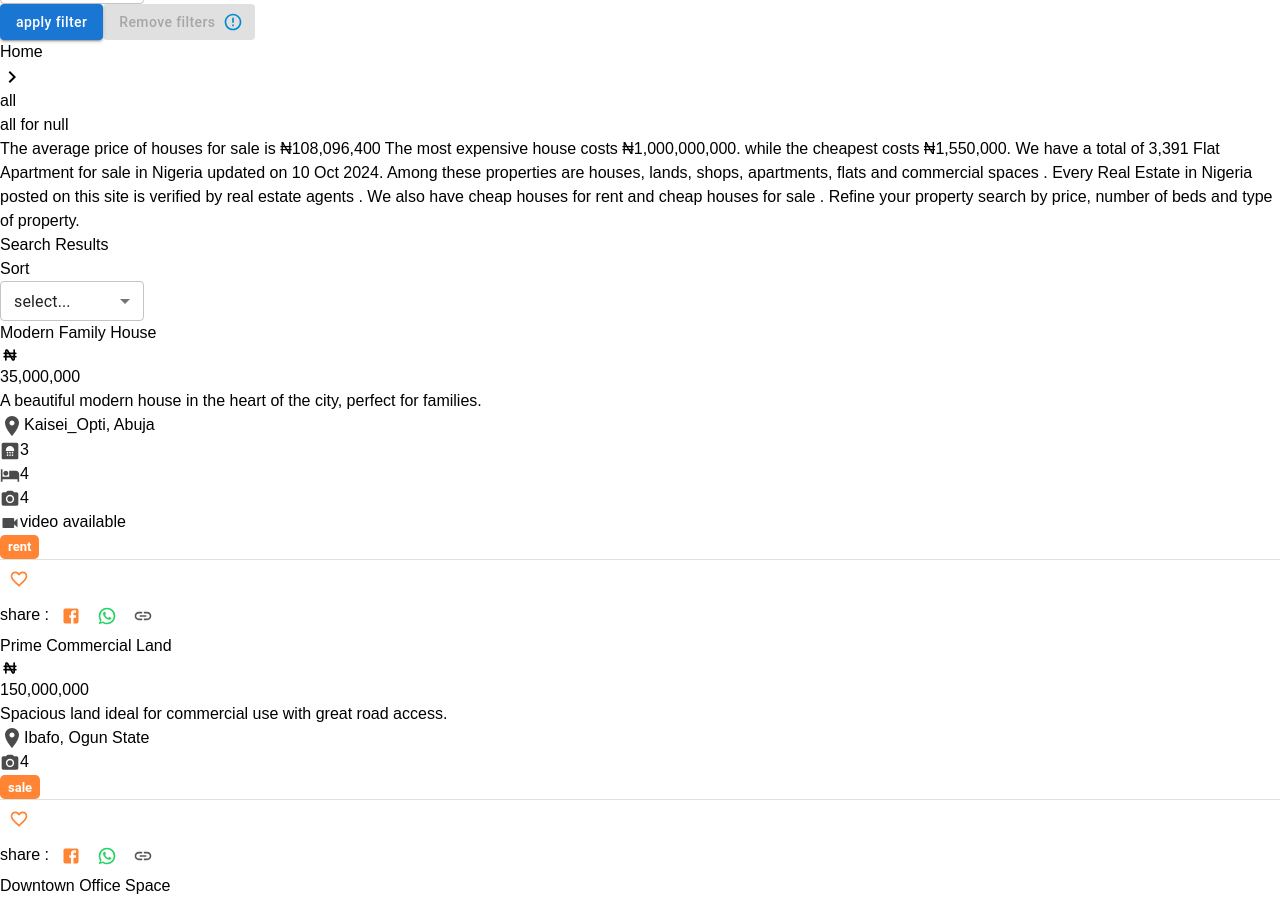
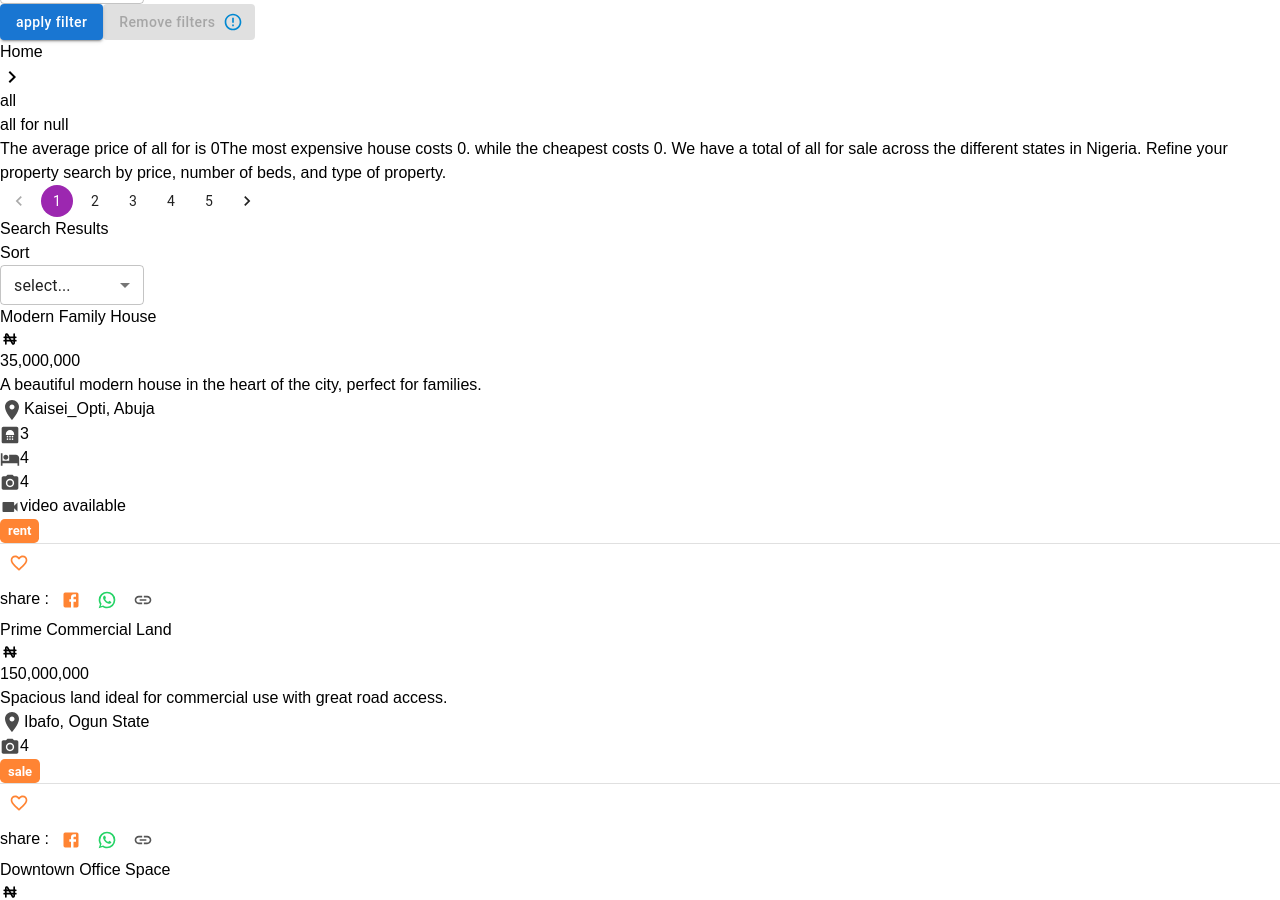
Before and after one commit to alaguton-pako/hamstrong, a Next.js app: page /properties/all in a window 1280 px wide. Shown: the part 1700-2600 px from the top of the page. Built offline with nearby package versions, Linux system fonts and the light colour scheme.

Commit message:
monday update

```diff
--- a/src/app/components/cards/PropertyCard.jsx
+++ b/src/app/components/cards/PropertyCard.jsx
@@ -34,13 +34,20 @@ const PropertyCard = ({ props }) => {
     indexOfLastItem
   );
   // Handle page change
-  const handlePageChange = (value) => {
+  const handlePageChange = (event, value) => {
     setCurrentPage(value);
-    // console.log("Current page:", value);
   };
 
   return (
     <div className="flex flex-col gap-2">
+      <div className="flex justify-center my-3">
+        <Pagination
+          count={Math.ceil(propertyData.allProperties.length / itemsPerPage)}
+          page={currentPage}
+          onChange={handlePageChange}
+          color="secondary"
+        />
+      </div>
       <div className="p-2 flex items-center justify-between">
         <div>
           <p className="text-sm text-[#1b245d]">Search Results</p>
--- a/src/app/properties/[param]/page.jsx
+++ b/src/app/properties/[param]/page.jsx
@@ -10,6 +10,7 @@ import ErrorOutlineIcon from "@mui/icons-material/ErrorOutline";
 import KeyboardArrowRightIcon from "@mui/icons-material/KeyboardArrowRight";
 import PropertyCard from "@/app/components/cards/PropertyCard";
 import Footer from "@/app/components/Footer";
+import { propertyData } from "@/app/models/newArrivals";
 
 const Page = () => {
   const params = useParams();
@@ -70,6 +71,63 @@ const Page = () => {
   const handleSearch = (term) => {
     console.log("Searching for:", term);
   };
+
+  // Function to calculate prices based on `param` selection
+  const calculatePrices = (param) => {
+    console.log("Selected Category:", param);
+
+    // Filter `allProperties` based on `param`
+    const filteredProperties = propertyData.allProperties.filter((item) => {
+      if (param === "all-properties") return true;
+      if (param === "house") return item.category === "house";
+      if (param === "land") return item.category === "land";
+      if (param === "commercial-property")
+        return item.category === "commercial property";
+      if (param === "shortlet") return item.type === "shortlet";
+      return false;
+    });
+
+    // If no properties match the filter, return default values
+    if (filteredProperties.length === 0) {
+      return {
+        highestPrice: 0,
+        lowestPrice: 0,
+        averagePrice: 0,
+      };
+    }
+
+    // Extract prices, remove commas, convert to numbers, and filter out any non-numeric values
+    const prices = filteredProperties
+      .map((item) => parseFloat(item.price.replace(/,/g, ""))) // Remove commas before parsing
+      .filter((price) => !isNaN(price)); // Exclude invalid prices
+
+    // Calculate highest, lowest, and average price
+    const highestPrice = Math.max(...prices);
+    const lowestPrice = Math.min(...prices);
+    const averagePrice = Math.round(
+      prices.reduce((acc, price) => acc + price, 0) / prices.length
+    );
+
+    // Format prices with commas
+    const formatPrice = (price) => {
+      return new Intl.NumberFormat("en-NG", { style: "decimal" }).format(price);
+    };
+
+    return {
+      highestPrice: formatPrice(highestPrice),
+      lowestPrice: formatPrice(lowestPrice),
+      averagePrice: formatPrice(averagePrice),
+      totalCount: filteredProperties.length,
+    };
+  };
+
+  // Example usage
+  const { highestPrice, lowestPrice, averagePrice, totalCount } =
+    calculatePrices(param);
+
+  console.log("Highest Price:", highestPrice);
+  console.log("Lowest Price:", lowestPrice);
+  console.log("Average Price:", averagePrice);
 
   return (
     <div>
@@ -160,31 +218,28 @@ const Page = () => {
           </p>
           {/*  */}
           {/*  */}
-          {/*  */}
           <div className="grid grid-cols-12 gap-3">
             <div className="col-span-8">
               <div className="flex flex-col gap-2">
                 <p className="text-[#404b82] text-[0.8rem]">
-                  The average price of houses for sale is{" "}
-                  <span className="font-semibold text-[#1b245d]">
-                    ₦108,096,400
-                  </span>{" "}
+                  The average price of {param} for {filter} is{" "}
+                  <span className="font-semibold text-[#1b245d] mx-1">
+                    {averagePrice}
+                  </span>
                   The most expensive house costs{" "}
                   <span className="font-semibold text-[#1b245d]">
-                    ₦1,000,000,000
+                    {highestPrice}
                   </span>
                   . while the cheapest costs{" "}
                   <span className="font-semibold text-[#1b245d]">
-                    ₦1,550,000
+                    {lowestPrice}
                   </span>
-                  . We have a total of <span>3,391</span> Flat Apartment for
-                  sale in Nigeria updated on 10 Oct 2024. Among these properties
-                  are houses, lands, shops, apartments, flats and commercial
-                  spaces . Every Real Estate in Nigeria posted on this site is
-                  verified by real estate agents . We also have cheap houses for
-                  rent and cheap houses for sale . Refine your property search
-                  by price, number of beds and type of property.
+                  . We have a total of <span>{totalCount}</span> {param} for
+                  sale across the different states in Nigeria. Refine your
+                  property search by price, number of beds, and type of
+                  property.
                 </p>
+
                 <PropertyCard props={param} />
               </div>
             </div>
```
